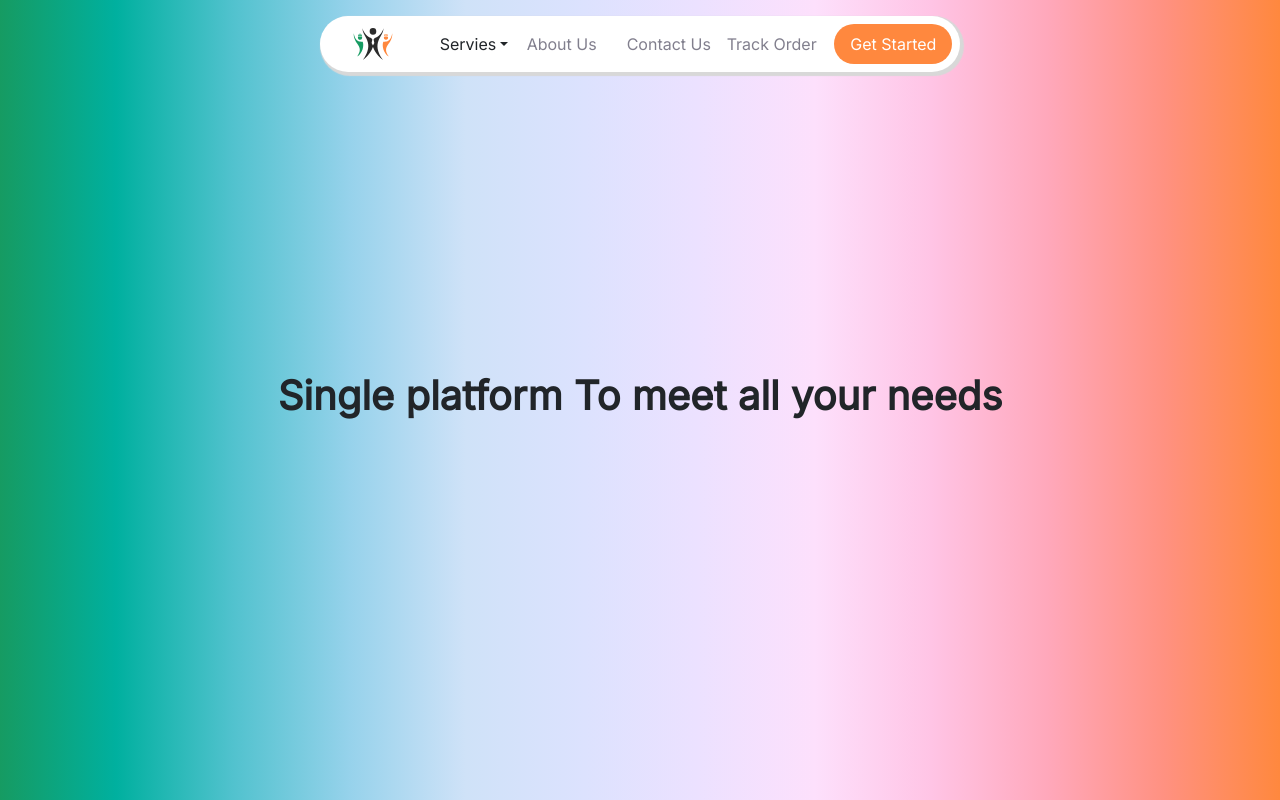
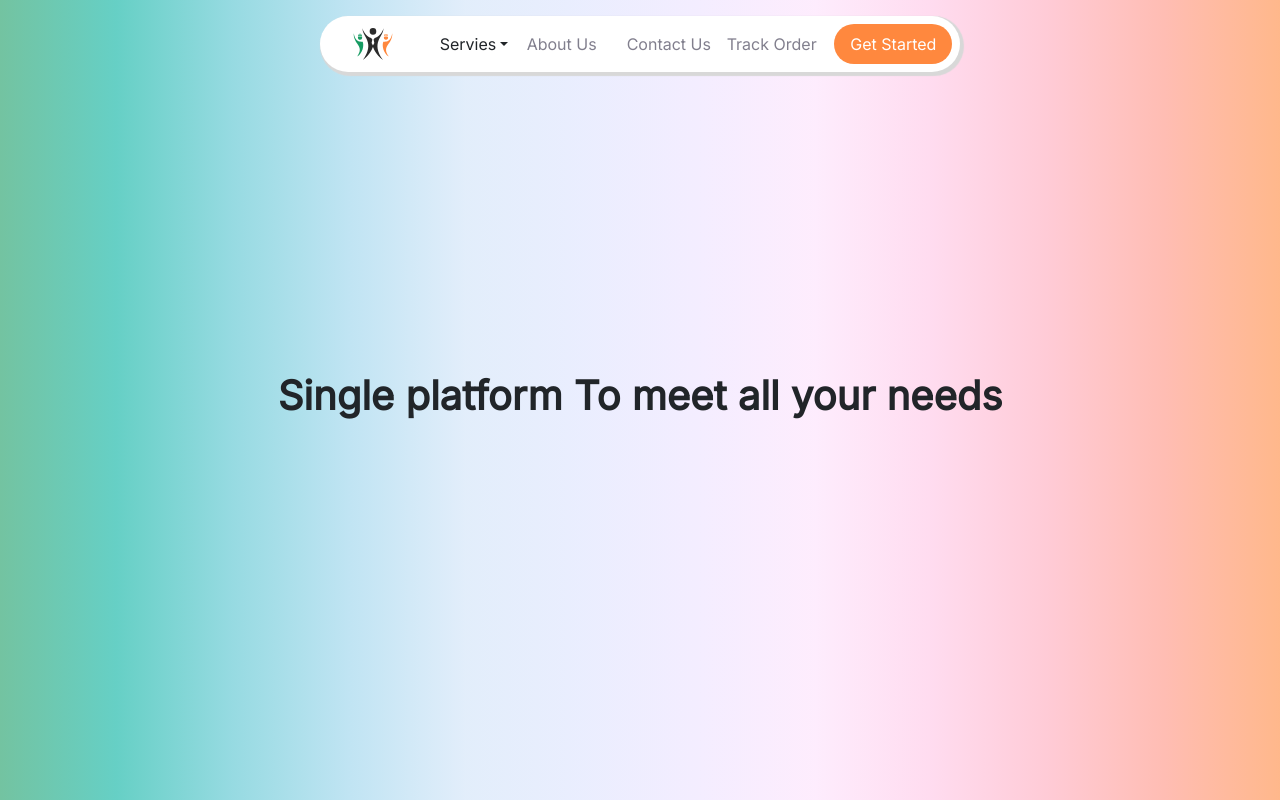
Before and after one commit to adminjobforme/jobforme, a React (Create React App) app: page / in a window 1280 px wide. Shown: the top 800 px of the page. Built offline with nearby package versions, Linux system fonts and the light colour scheme.

Commit message:
fix opacity

```diff
--- a/src/components/navbar/Navbar.css
+++ b/src/components/navbar/Navbar.css
@@ -13,6 +13,11 @@
 .hidden-desktop{
     visibility: hidden;
     display: none !important;
+}
+
+#navbar-mobile {
+    z-index: 100;
+    background-color: white;
 }
 
 @media (max-width: 1050px) {
--- a/src/components/navbar/Navbar.tsx
+++ b/src/components/navbar/Navbar.tsx
@@ -39,7 +39,7 @@ const Navbar = () => {
                 </div>
             </div>
 
-            <div className='d-flex w-100 align-items-center justify-content-between hidden-desktop py-2' id='navbar-mobile'>
+            <div className='d-flex w-100 align-items-center justify-content-between position-fixed hidden-desktop py-2' id='navbar-mobile'>
                 <div className='mx-3 my-2'>
                     <LogoMulti/>
                 </div>
--- a/src/pages/home/Home.css
+++ b/src/pages/home/Home.css
@@ -2,7 +2,22 @@
     position: relative;
     min-width: 100%;
     min-height: 100vh;
+}
+
+#HomeA::before {
+    content: '';
     background-image: linear-gradient(to right, #169b62, #00b09f, #51c2ce, #96d2eb, #cfe2f8, #dce2fe, #ece1ff, #fde0fc, #ffc4e5, #ffa8bb, #ff9181, #ff883e);
+    background-position: center;
+    position: absolute;
+    top: 0;
+    left: 0;
+    bottom: 0;
+    right: 0;
+    opacity: 0.6;
+}
+
+#home-content-A {
+    position: relative;
 }
 
 #HomeB {
```
